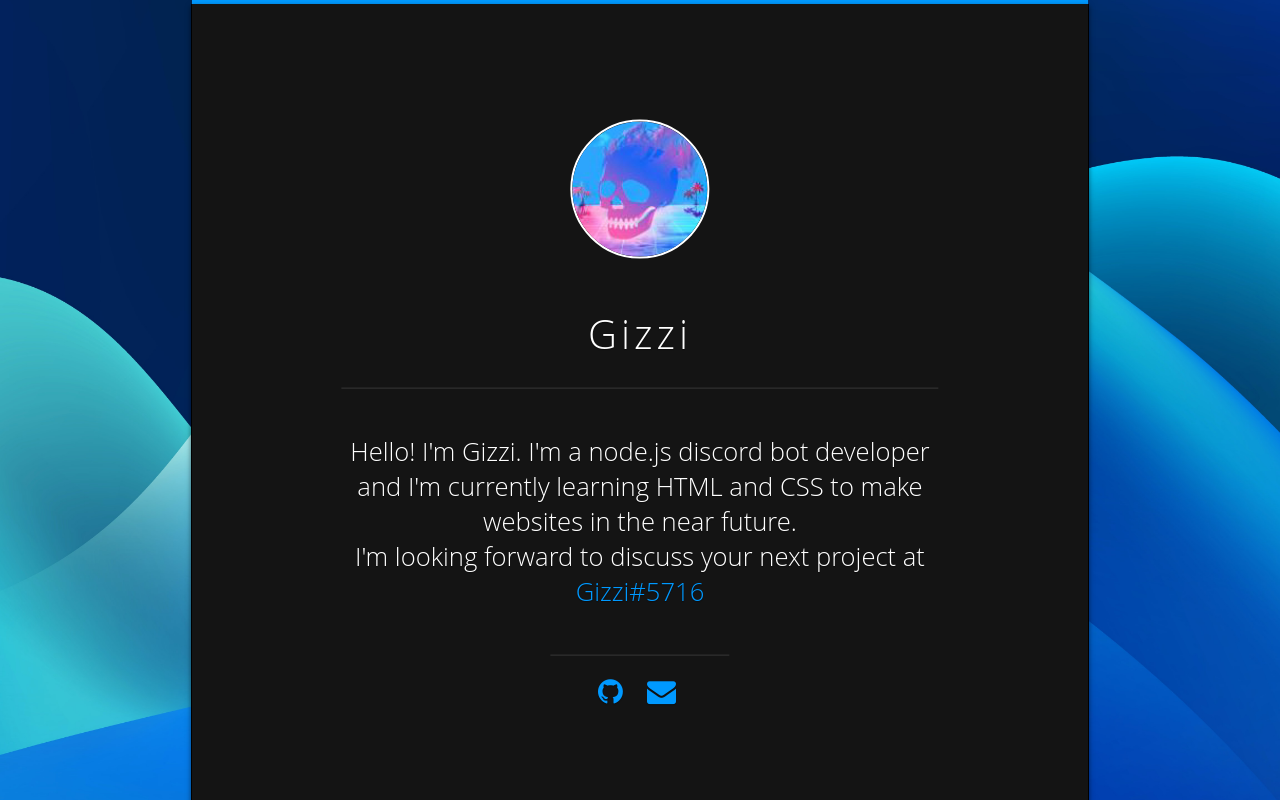
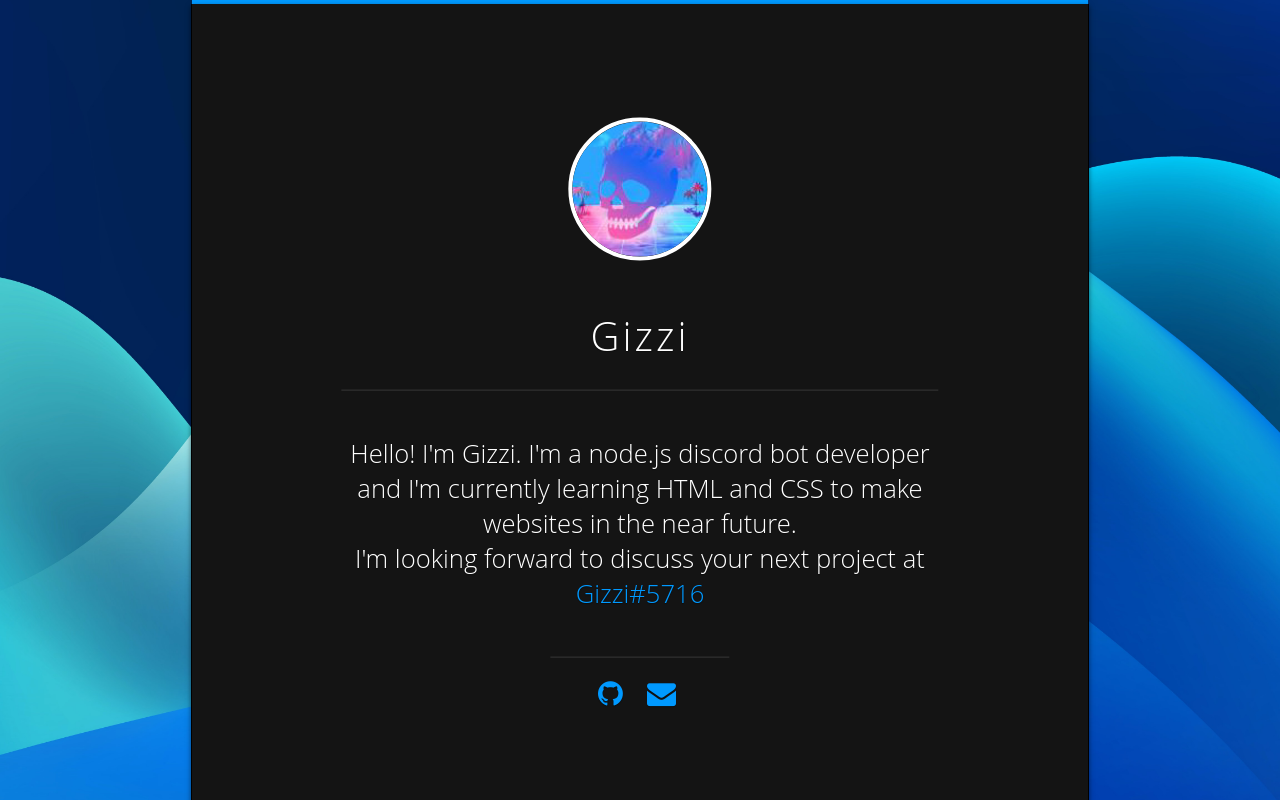
Before and after one commit to GizziXZ/Portfolio, a plain HTML site: page index.html in a window 1280 px wide. Drawn offline with Linux system fonts and the light colour scheme.

Commit message:
few changes

```diff
--- a/index.html
+++ b/index.html
@@ -23,6 +23,7 @@
     <link rel="icon" type="image/png" href="/images/favicon.png" />
   </head>
   <body>
+    <section id="intro">
       <div class="panel-side"></div>
       <div id="panel">
         <div class="text-center">
@@ -52,5 +53,6 @@
           </a>
         </div>
       </div>
+    </section>
   </body>
 </html>
--- a/main.css
+++ b/main.css
@@ -64,7 +64,7 @@ a {
   margin: 20px auto;
   vertical-align: middle;
   width: 135px;
-  border: 2px solid white;
+  border: 4px solid white;
   background-color: #141516;
   padding: 0;
   border-radius: 50%;
@@ -79,7 +79,7 @@ a {
   margin-inline-start: 0px;
   margin-inline-end: 0px;
   font-size: 2.5em;
-  letter-spacing: 4px;
+  letter-spacing: 3px;
   display: block;
 }
 p.bio {
```
Lines whose indentation alone changed are shown as unchanged.
